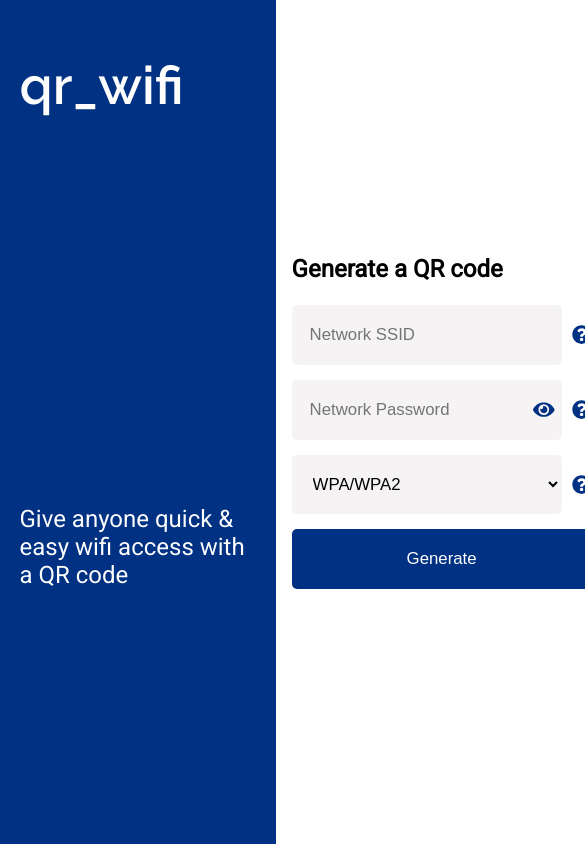
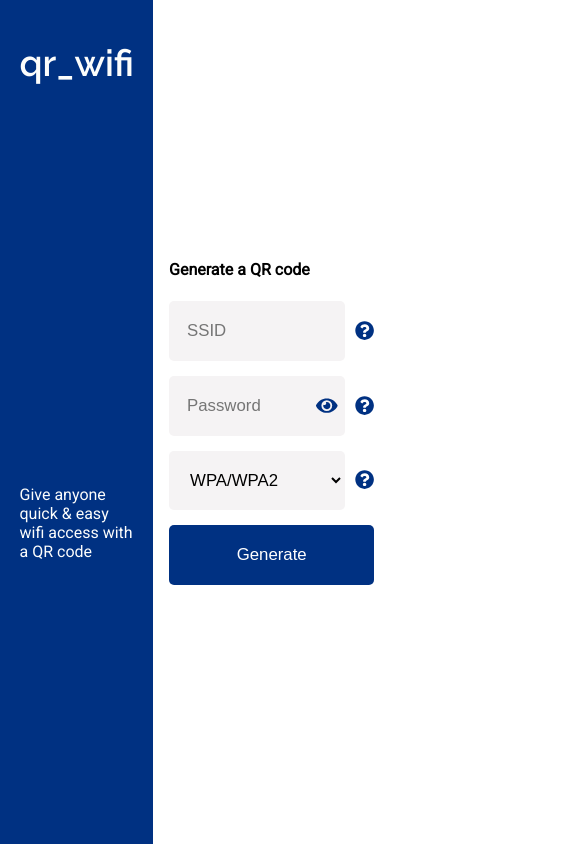
Before and after one commit to leokon/qr_wifi, a React (Vite) app: page / in a window 390 px wide. Shown: the top 844 px of the page, 585 px wide, since content can reach past the window. Built offline with nearby package versions, Linux system fonts and the light colour scheme.

Commit message:
Fix mobile responsiveness issues where min-widths were preventing elements from scaling vertically properly

```diff
--- a/src/components/Branding.js
+++ b/src/components/Branding.js
@@ -12,6 +12,7 @@ class Branding extends React.Component {
                 <CSSTransition in={!this.props.showQR} timeout={1200} classNames="fade">
                     <div className="branding-text">Give anyone quick & easy wifi access with a QR code</div>
                 </CSSTransition>
+
                 <CSSTransition in={this.props.showQR} timeout={1200} classNames="fade">
                     <div className="canvas-container">
                         <canvas id="qr-canvas"></canvas>
--- a/src/components/Form.js
+++ b/src/components/Form.js
@@ -79,12 +79,12 @@ class Form extends React.Component {
 
                 <form onSubmit={this.handleSubmit}>
                     <div className="input-wrapper">
-                        <input type="text" name="ssid" placeholder="Network SSID" value={this.state.ssid} onChange={this.handleChange} required maxLength="32" />
-                        <FontAwesomeIcon icon={faQuestionCircle} data-tip="The name you use to connect to your wifi network." />
+                        <input type="text" name="ssid" placeholder="SSID" value={this.state.ssid} onChange={this.handleChange} required maxLength="32" />
+                        <FontAwesomeIcon icon={faQuestionCircle} data-tip="The name of your wifi network." />
                     </div>
                     <div className="input-wrapper">
                         <div className="input-wrapper-inner">
-                            <input type={this.state.showPassword ? "text" : "password"} name="password" placeholder="Network Password" value={this.state.password} onChange={this.handleChange} />
+                            <input type={this.state.showPassword ? "text" : "password"} name="password" placeholder="Password" value={this.state.password} onChange={this.handleChange} />
                             {this.state.showPassword ? (
                                 <FontAwesomeIcon icon={faEyeSlash} className="password-toggle" onClick={this.toggleShowPassword} />
                             ) : (
@@ -99,7 +99,7 @@ class Form extends React.Component {
                             <option value="WEP">WEP</option>
                             <option value="None">None</option>
                         </select>
-                        <FontAwesomeIcon icon={faQuestionCircle} data-tip="The type of encryption your wifi network uses. <br /> If you're not sure, leave the default!" />
+                        <FontAwesomeIcon icon={faQuestionCircle} data-tip="The type of encryption your wifi network uses. <br /> If you're not sure, don't touch!" />
                     </div>
                     <input className="submit" type="submit" value="Generate" />
                 </form>
--- a/src/index.css
+++ b/src/index.css
@@ -12,7 +12,6 @@ body {
 
 .branding {
     width: 40%;
-    min-width: 276px;
     height: 100vh;
     display: flex;
     flex-direction: column;
@@ -105,7 +104,6 @@ body {
         flex-direction: column;
         width: 100%;
         max-width: 520px;
-        min-width: 300px;
     }
 
     .form-wrapper input, select {
@@ -184,13 +182,17 @@ body {
     .form-wrapper form {
         width: 90%;
     }
-
-    .canvas-container, .branding-text {
-        padding-bottom: 65%;
-    }
 }
 
 @media screen and (max-width: 700px) {
+    .branding-name {
+        font-size: 2.3rem;
+    }
+
+    .branding-text, .form-header {
+        font-size: 1rem;
+    }
+
     .form-wrapper {
         padding: 4%;
     }
@@ -199,15 +201,29 @@ body {
         width: 100%;
     }
 
-    .canvas-container, .branding-text {
-        padding-bottom: 80%;
+    #qr-canvas {
+        height: 164px !important;
+        width: 164px !important;
+    }
+
+    .buttons {
+        width: 164px;
     }
 }
 
-@media screen and (max-width: 400px) {
-    .canvas-container, .branding-text {
-        padding-bottom: 95%;
+@media screen and (max-width: 500px) {
+    #qr-canvas {
+        height: 128px !important;
+        width: 128px !important;
     }
+
+    .buttons {
+        width: 128px;
+    }
+}
+
+.canvas-container, .branding-text {
+    padding-bottom: 30vh;
 }
 
 /* React CSSTransition animation classes */
@@ -276,3 +292,8 @@ body {
         padding-right: 20px;
     }
 }
+
+#qr-canvas {
+    height: 128px;
+    width: 128px;
+}
--- a/src/index.html
+++ b/src/index.html
@@ -4,7 +4,7 @@
         <title>QR Wifi</title>
 
         <meta charset="UTF-8">
-        <meta name="viewport" content="width=device-width, initial-scale: 1">
+        <meta name="viewport" content="width=device-width, initial-scale=1.0">
 
         <link rel="stylesheet" type="text/css" href="index.css">
         <link href="https://fonts.googleapis.com/css?family=Raleway:600|Roboto&display=swap" rel="stylesheet">
```
Also changed, not shown: 4 other files (tests, documents, lock files or other folders).
